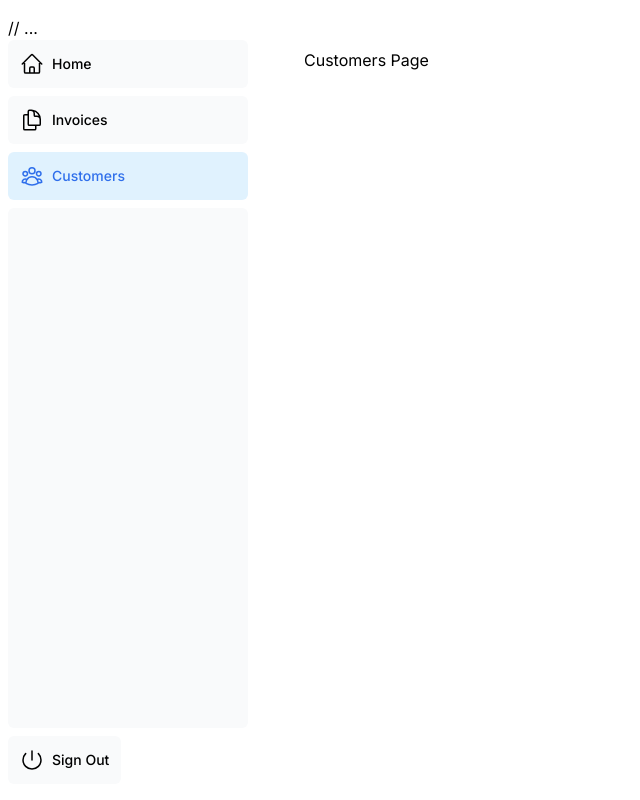
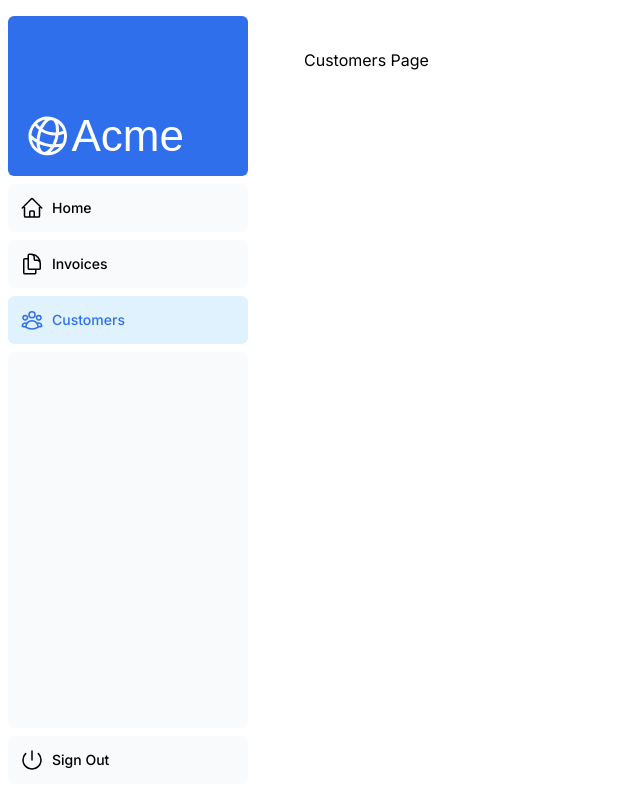
Before and after one commit to dheaach/nextjs-dashboard-github, a Next.js app: page /dashboard/customers in a window 1280 px wide. Shown: the whole page, without its empty margins (0-640 px from the left). Built offline with nearby package versions, Linux system fonts and the light colour scheme; a web font is replaced by a local one.

Commit message:
Update sidenav.tsx

```diff
--- a/app/ui/dashboard/sidenav.tsx
+++ b/app/ui/dashboard/sidenav.tsx
@@ -7,7 +7,14 @@
 export default function SideNav() {
   return (
     <div className="flex h-full flex-col px-3 py-4 md:px-2">
-      // ...
+      <Link
+        className="mb-2 flex h-20 items-end justify-start rounded-md bg-blue-600 p-4 md:h-40"
+        href="/"
+      >
+        <div className="w-32 text-white md:w-40">
+          <AcmeLogo />
+        </div>
+      </Link>
       <div className="flex grow flex-row justify-between space-x-2 md:flex-col md:space-x-0 md:space-y-2">
         <NavLinks />
         <div className="hidden h-auto w-full grow rounded-md bg-gray-50 md:block"></div>
@@ -17,7 +24,7 @@
             await signOut();
           }}
         >
-          <button className="flex h-[48px] grow items-center justify-center gap-2 rounded-md bg-gray-50 p-3 text-sm font-medium hover:bg-sky-100 hover:text-blue-600 md:flex-none md:justify-start md:p-2 md:px-3">
+          <button className="flex h-[48px] w-full grow items-center justify-center gap-2 rounded-md bg-gray-50 p-3 text-sm font-medium hover:bg-sky-100 hover:text-blue-600 md:flex-none md:justify-start md:p-2 md:px-3">
             <PowerIcon className="w-6" />
             <div className="hidden md:block">Sign Out</div>
           </button>
```
